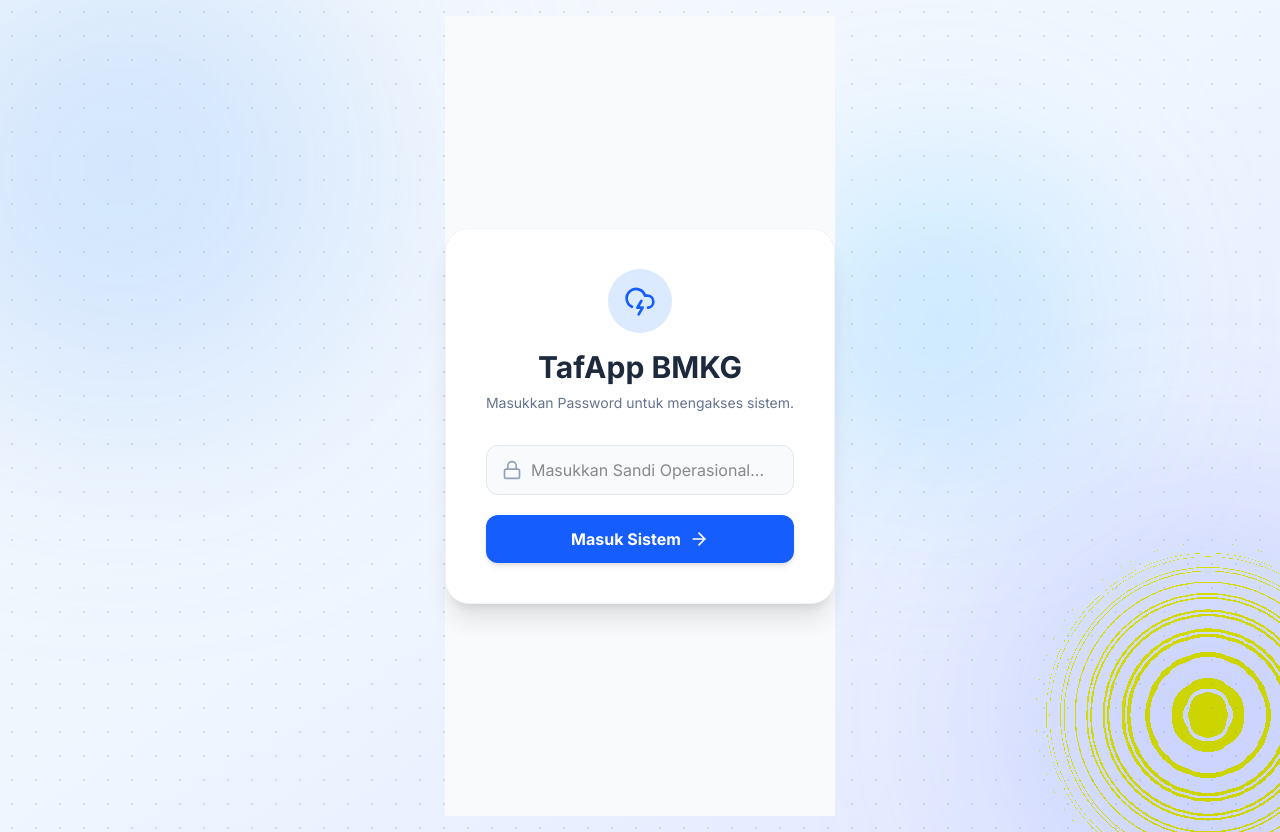
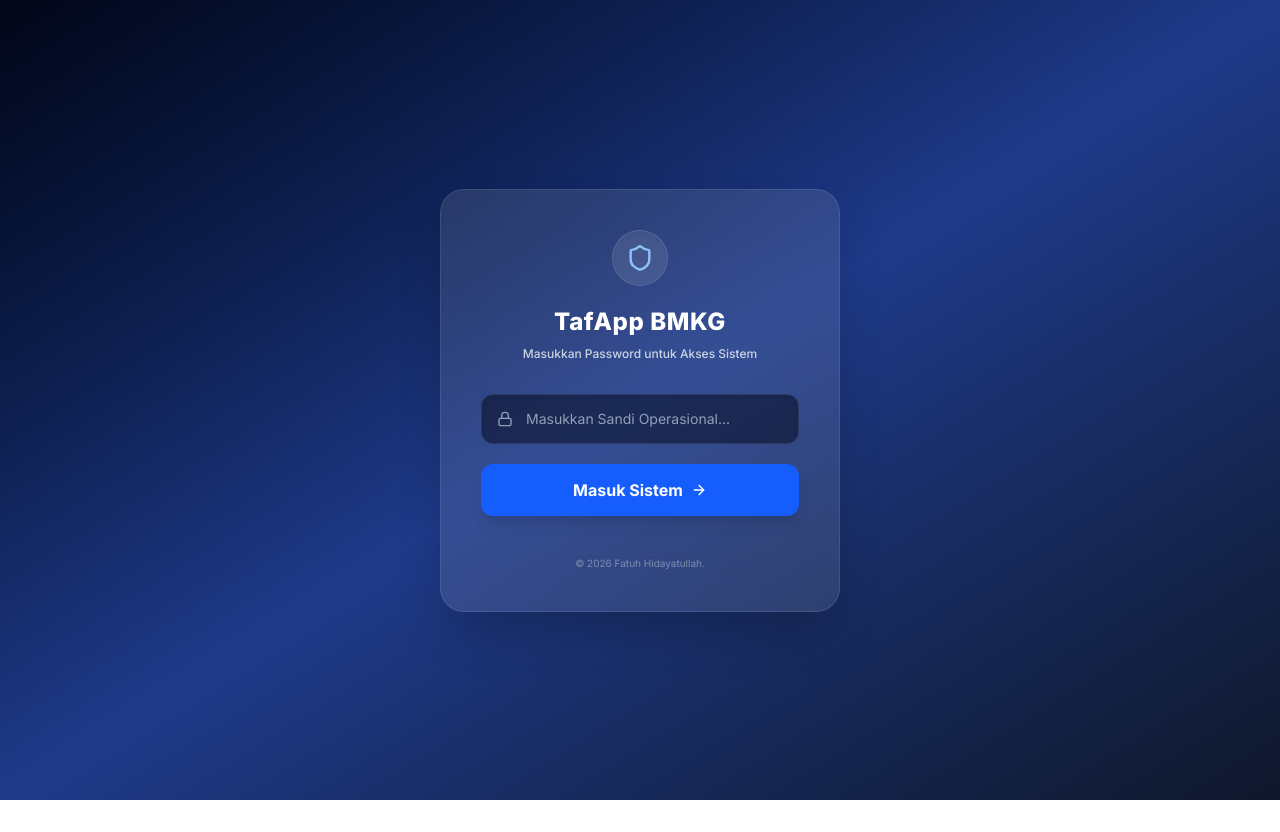
Before and after one commit to fatuhilah/TafApp, a Next.js app: page /login in a window 1280 px wide. After the commit the page ends 800 px from the top, so only its background shows below. Built offline with nearby package versions, Linux system fonts and the light colour scheme.

Commit message:
TAF App Update

```diff
--- a/src/app/login/page.tsx
+++ b/src/app/login/page.tsx
@@ -2,7 +2,7 @@
 
 import { useState } from "react";
 import { loginAction } from "./actions";
-import { Lock, CloudLightning, ArrowRight } from "lucide-react";
+import { Shield, Lock, ArrowRight } from "lucide-react";
 
 export default function LoginPage() {
   const [error, setError] = useState("");
@@ -18,46 +18,54 @@
   };
 
   return (
-    <div className="min-h-screen flex items-center justify-center bg-slate-50">
-      <div className="bg-white p-10 rounded-3xl shadow-xl border border-slate-100 max-w-md w-full w-11/12">
-        <div className="flex flex-col items-center mb-8">
-          <div className="w-16 h-16 bg-blue-100 text-blue-600 rounded-full flex items-center justify-center mb-4">
-            <CloudLightning className="w-8 h-8" />
-          </div>
-          <h1 className="text-3xl font-bold text-slate-800">TafApp BMKG</h1>
-          <p className="text-slate-500 text-center mt-2 text-sm">
-            Masukkan Password untuk mengakses sistem.
-          </p>
+    <div className="w-full max-w-[400px] p-8 md:p-10 rounded-3xl bg-white/10 backdrop-blur-xl border border-white/10 shadow-2xl flex flex-col items-center text-center mx-4">
+      {/* Icon Shield */}
+      <div className="w-14 h-14 rounded-full bg-white/10 flex items-center justify-center mb-5 border border-white/10 shadow-inner">
+        <Shield className="text-blue-300 w-7 h-7" />
       </div>
 
-        <form onSubmit={handleSubmit} className="flex flex-col gap-5">
-          <div className="relative">
+      {/* Judul */}
+      <h1 className="text-2xl font-extrabold text-white mb-2 tracking-wide">
+        TafApp BMKG
+      </h1>
+      <p className="text-xs text-slate-300 mb-8 font-medium">
+        Masukkan Password untuk Akses Sistem
+      </p>
+
+      {/* Form Input */}
+      <form onSubmit={handleSubmit} className="w-full flex flex-col gap-5">
+        <div className="relative flex items-center">
           <div className="absolute inset-y-0 left-0 pl-4 flex items-center pointer-events-none">
-              <Lock className="h-5 w-5 text-slate-400" />
+            <Lock className="h-4 w-4 text-slate-400" />
           </div>
           <input
             type="password"
             name="password"
             required
-              className="w-full pl-11 pr-4 py-3 bg-slate-50 border border-slate-200 rounded-xl outline-none focus:ring-2 focus:ring-blue-500 focus:bg-white transition-all"
             placeholder="Masukkan Sandi Operasional..."
+            className="w-full bg-slate-950/50 border border-white/10 rounded-xl py-3.5 pl-11 pr-4 text-white placeholder-slate-400 focus:outline-none focus:ring-2 focus:ring-blue-500 focus:border-transparent transition-all font-mono text-sm shadow-inner"
           />
         </div>
 
+        {/* Error State (Disesuaikan dengan Dark Mode) */}
         {error && (
-            <div className="text-red-500 text-sm font-medium text-center bg-red-50 py-2 rounded-lg border border-red-100">
+          <div className="text-red-200 text-sm font-medium text-center bg-red-500/20 py-2 rounded-lg border border-red-500/30">
             {error}
           </div>
         )}
 
         <button
           type="submit"
-            className="w-full bg-blue-600 hover:bg-blue-700 text-white font-bold py-3 rounded-xl flex items-center justify-center gap-2 shadow-md transition-all active:scale-95"
+          className="w-full bg-blue-600 hover:bg-blue-500 active:scale-[0.98] text-white font-bold py-3.5 rounded-xl transition-all flex items-center justify-center gap-2 shadow-lg hover:shadow-blue-500/25"
         >
-            Masuk Sistem <ArrowRight className="w-5 h-5" />
+          Masuk Sistem <ArrowRight className="w-4 h-4" />
         </button>
       </form>
-      </div>
+
+      {/* Footer Text */}
+      <p className="text-[10px] text-slate-400/80 mt-10">
+        &copy; 2026 Fatuh Hidayatullah.
+      </p>
     </div>
   );
 }
--- a/src/components/LayoutClient.tsx
+++ b/src/components/LayoutClient.tsx
@@ -20,25 +20,8 @@
   // 2. JIKA DI HALAMAN LOGIN: Render polosan tanpa Sidebar, Header Mobile, dan Chatbot
   if (isLoginPage) {
     return (
-      <main className="min-h-screen w-full relative overflow-hidden bg-gradient-to-br from-slate-50 via-blue-50 to-indigo-100 flex items-center justify-center">
-        {/* Dekorasi Bulatan Blur (Blobs) - Menganimasikan pergerakan sistem cuaca */}
-        <div className="absolute top-[-10%] left-[-10%] w-[500px] h-[500px] bg-blue-400/30 rounded-full mix-blend-multiply filter blur-[120px] animate-pulse"></div>
-        <div
-          className="absolute bottom-[-10%] right-[-10%] w-[400px] h-[400px] bg-indigo-400/30 rounded-full mix-blend-multiply filter blur-[100px] animate-pulse"
-          style={{ animationDelay: "2s" }}
-        ></div>
-        <div
-          className="absolute top-[20%] right-[15%] w-[300px] h-[300px] bg-sky-300/40 rounded-full mix-blend-multiply filter blur-[90px] animate-pulse"
-          style={{ animationDelay: "4s" }}
-        ></div>
-
-        {/* Layer Pola Titik (Dotted Grid) untuk kesan Tech/Radar Cuaca */}
-        <div className="absolute inset-0 bg-[radial-gradient(#94a3b8_1px,transparent_1px)] [background-size:24px_24px] opacity-30"></div>
-
-        {/* Konten Utama (Card Login) */}
-        <div className="relative z-10 w-full flex justify-center p-4">
-          {children}
-        </div>
+      <main className="min-h-screen w-full flex items-center justify-center bg-gradient-to-br from-slate-950 via-[#1e3a8a] to-slate-900">
+        {children}
       </main>
     );
   }
```
Lines whose indentation alone changed are shown as unchanged.
